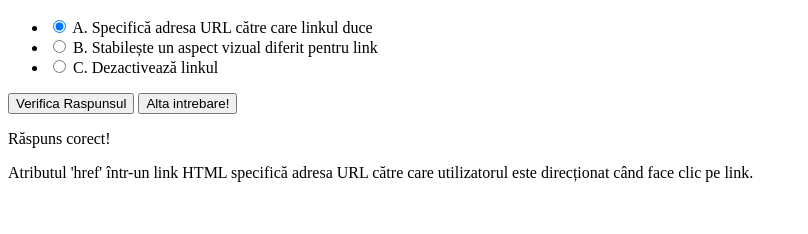
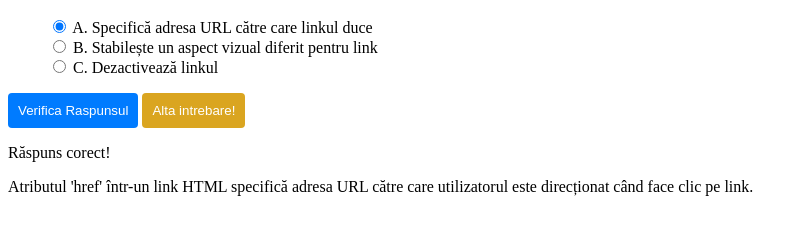
Before and after one commit to VladD244/quiz_app, a plain HTML site: page index.html in a window 1280 px wide. Shown: the part 110-344 px from the top of the page, without its empty margins (0-808 px from the left). Drawn offline with Linux system fonts and the light colour scheme.

Commit message:
improve button styling

```diff
--- a/style.css
+++ b/style.css
@@ -1 +1,20 @@
 /* Codul tau CSS aici */
+button {
+    padding: 10px;
+    color: white;
+    background-color: #007bff;
+    border: none;
+    border-radius: 4px;
+    cursor: pointer;
+}
+.info {
+    background-color: goldenrod;
+}
+
+button:hover {
+    box-shadow: 0 0 7px 0 rgba(0, 0, 0, 0.3);
+}
+
+li {
+    list-style: none;
+}
```
